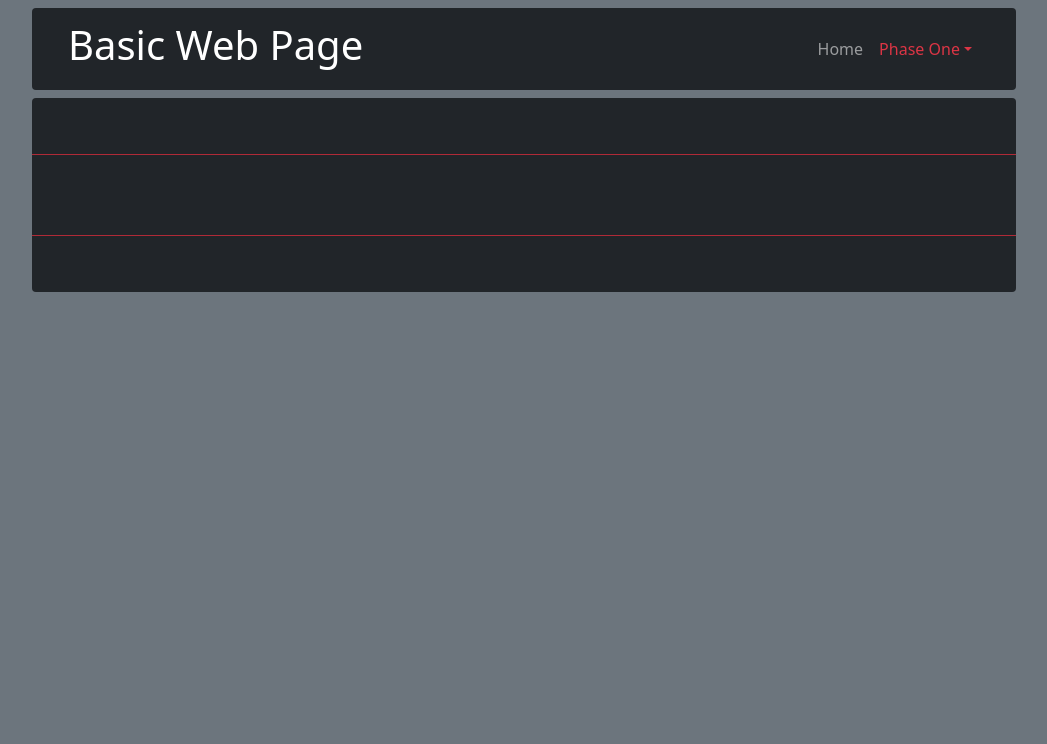
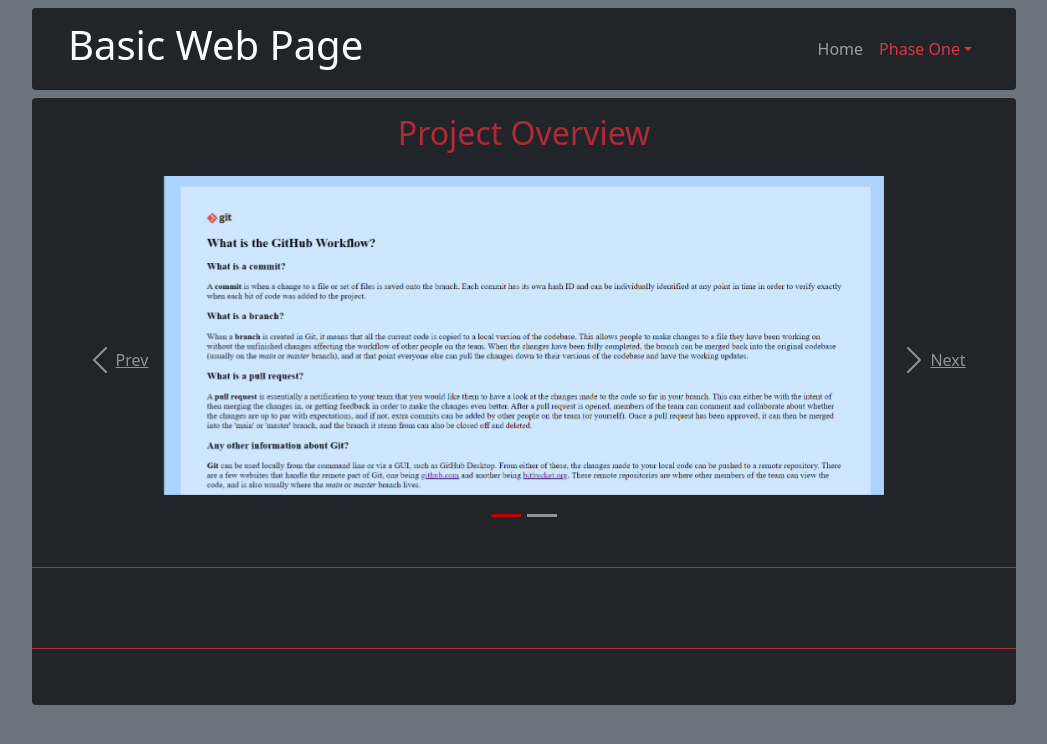
Before and after one commit to Jordan6271/bootcamp-project-portfolio, a plain HTML site: page projects/week1.html in a window 1280 px wide. Shown: the whole page, without its empty margins (116-1163 px from the left). Drawn offline with nearby package versions, Linux system fonts and the light colour scheme.

Commit message:
Add carousel to basic web page project

```diff
--- a/projects/week1.html
+++ b/projects/week1.html
@@ -16,7 +16,10 @@
             <div id="navigation-area" class="row py-2">
                 <nav class="navbar navbar-expand-lg navbar-dark bg-dark rounded">
                     <div class="container-fluid">
-                        <a class="navbar-brand" href="#"><h1>Basic Web Page</h1></a>
+                        <a class="navbar-brand" href="../index.html">
+                            <h1 class="d-md-none">Week 1</h1>
+                            <h1 class="d-none d-md-block">Basic Web Page</h1>
+                        </a>
                         <button class="navbar-toggler" type="button" data-toggle="collapse" data-target="#main-nav" aria-controls="main-nav" aria-expanded="false" aria-label="Toggle navigation">
                             <span class="navbar-toggler-icon"></span>
                         </button>
@@ -55,8 +58,31 @@
             </div>
             <div id="content-area" class="row bg-dark text-red text-center rounded">
                 <div id="intro" class="col-12 border-bottom border-red">
-                    <h2 class="row justify-content-center py-3"></h1>
-                    <p class="mx-3 mb-4"></p>
+                    <h2 class="row justify-content-center py-3">Project Overview</h1>
+                    <div id="carousel-basic-web-page" class="carousel slide d-none d-lg-block pb-5" data-ride="carousel" data-interval="false">
+                        <div class="carousel-indicators">
+                            <button type="button" data-bs-target="#carousel-basic-web-page" data-bs-slide-to="0" class="active" aria-current="true" aria-label="Git"></button>
+                            <button type="button" data-bs-target="#carousel-basic-web-page" data-bs-slide-to="1" aria-label="Unix"></button>
+                        </div>
+                        <div class="carousel-inner">
+                            <div class="carousel-item active">
+                                <img class="d-block w-75 m-auto" src="../images/phase1/week1/git.png" alt="Git and GitHub Workflow">
+                            </div>
+                            <div class="carousel-item">
+                                <img class="d-block w-75 m-auto" src="../images/phase1/week1/unix.png" alt="Unix Shell">
+                            </div>
+                        </div>
+                        <a class="carousel-control-prev" href="#carousel-basic-web-page" role="button" data-slide="prev">
+                            <span class="carousel-control-prev-icon" aria-hidden="true"></span>
+                            <span class="sr-only">Prev</span>
+                        </a>
+                        <a class="carousel-control-next" href="#carousel-basic-web-page" role="button" data-slide="next">
+                            <span class="carousel-control-next-icon" aria-hidden="true"></span>
+                            <span class="sr-only">Next</span>
+                        </a>
+                    </div>
+                    <p class="mx-3 mb-4">
+                    </p>
                 </div>
                 <div id="problems" class="col-12 col-lg-6 border-bottom border-red">
                     <h2 class="row justify-content-center py-3 mt-4"></h2>
--- a/styles/styles.css
+++ b/styles/styles.css
@@ -28,3 +28,10 @@
     background-color: #B6B6B6;
     font-weight: bold;
 }
+
+/* End of Navbar styling */
+
+/* Carousel Styling */
+.carousel-indicators .active {
+    background-color: #C30000;
+}
```
Also changed, not shown: index.html (+2 -1 lines), images/phase1/week1/git.png (added), images/phase1/week1/unix.png (added).
